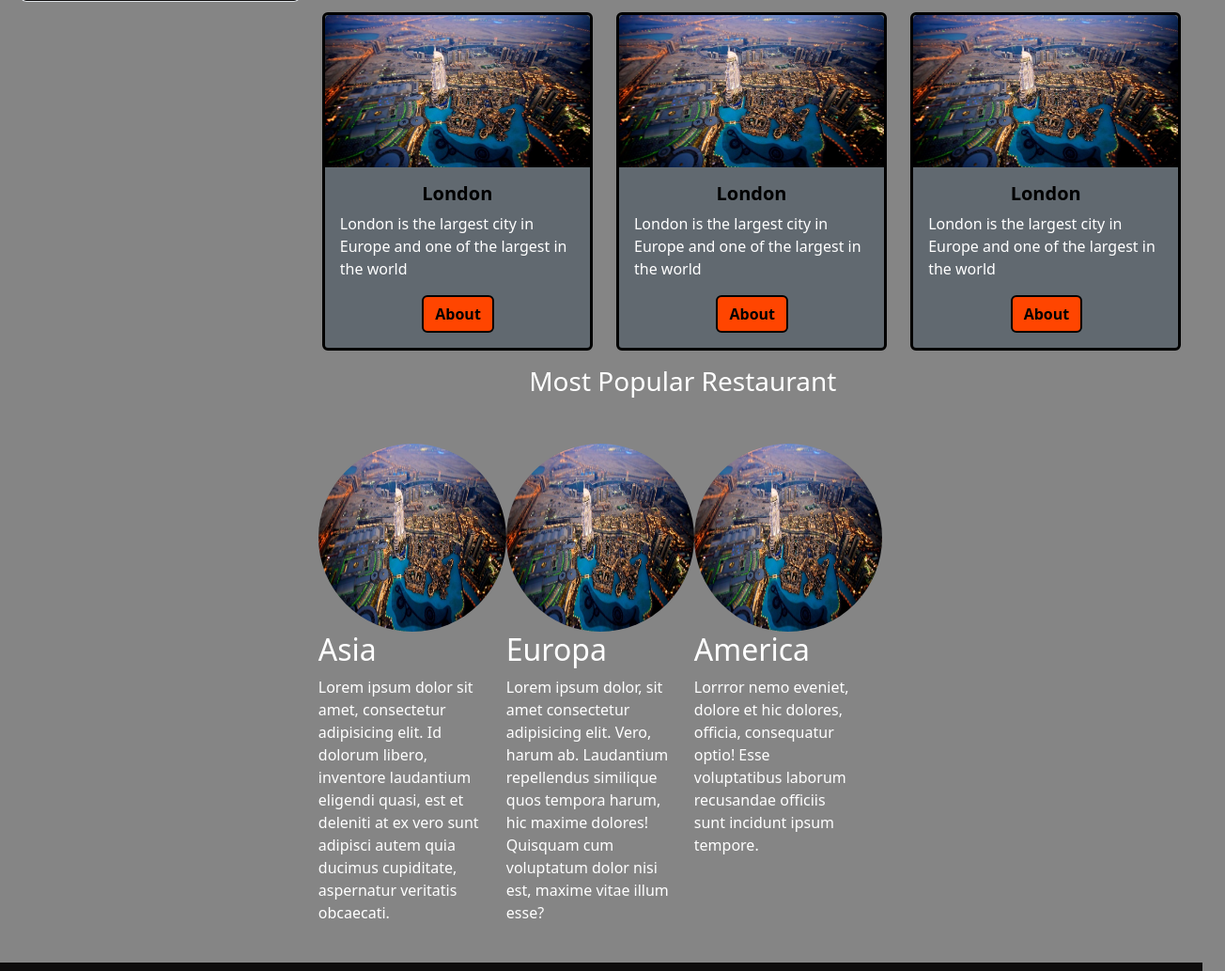
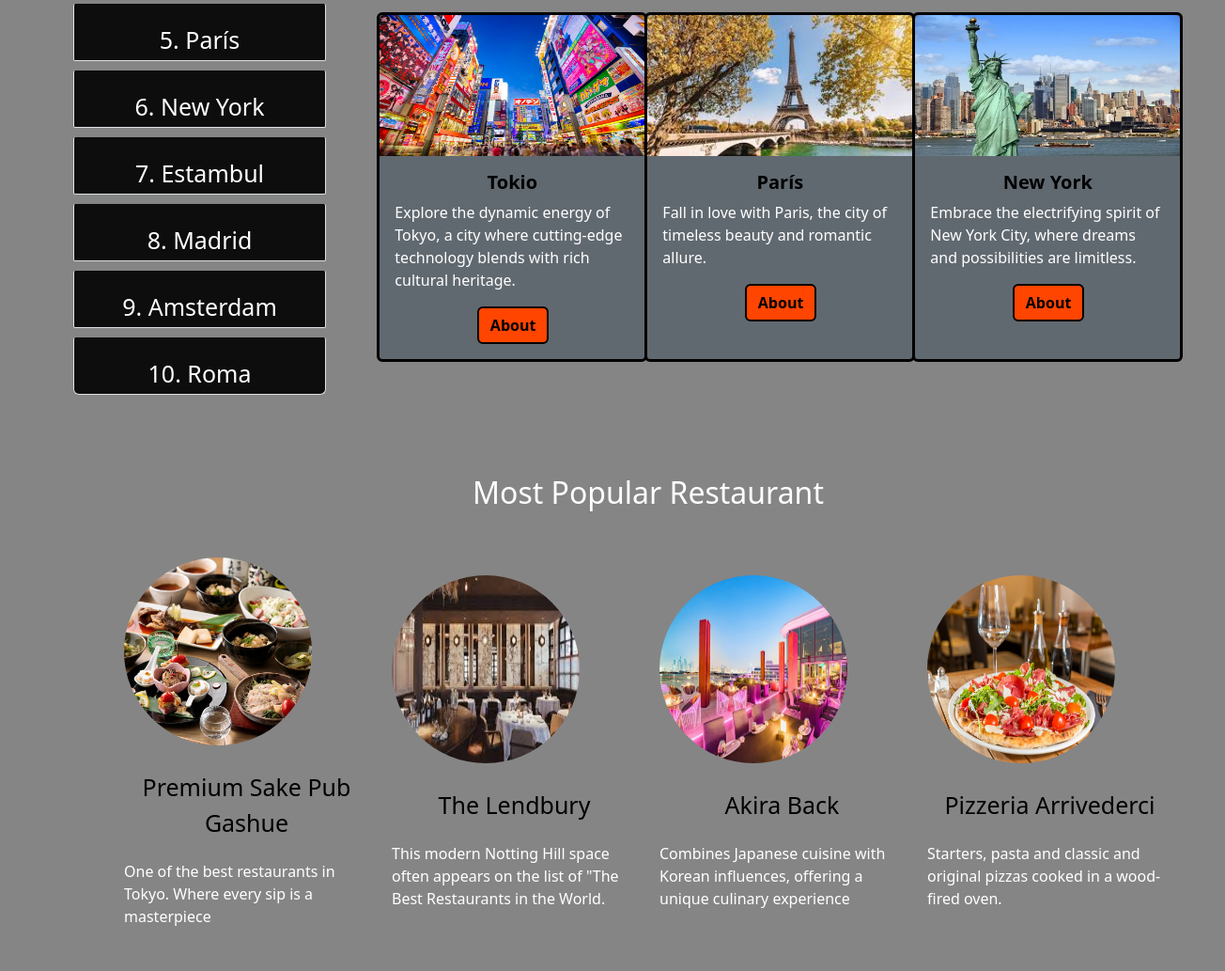
Before and after one commit to ConchyP/Cities-in-the-word, a website: page index.html in a window 1280 px wide. Shown: the part 853-1886 px from the top of the page at 94% size, 1304 px wide, since content can reach past the window. Drawn offline with nearby package versions, Linux system fonts and the light colour scheme.

Commit message:
added more styles

```diff
--- a/index.html
+++ b/index.html
@@ -37,16 +37,24 @@
     </div>
     </header>
     <main>
+      <div class="container 1">
       <div class="row">
         <div class="col-3 interesting-cities">
-          <p class="h4">Most popular cities</p>
+          <h4 class="h4">Most popular cities</h4>
           <ol class="list-group list-group-numbered">
             <li class="list-group-item">London</li>
+            <li class="list-group-item">Bangkok</li>
             <li class="list-group-item">Dubai</li>
-            <li class="list-group-item">Bankogk</li>
+            <li class="list-group-item">Tokio</li>
+            <li class="list-group-item">París</li>
+            <li class="list-group-item">New York</li>
+            <li class="list-group-item">Estambul</li>
+            <li class="list-group-item">Madrid</li>
             <li class="list-group-item">Amsterdam</li>
-            <li class="list-group-item">Santiago de Compostela</li>
-            <li class="list-group-item">Oviedo</li>
+            <li class="list-group-item">Roma</li>
+
+
+
           </ol>
         </div>
 
@@ -68,7 +76,7 @@
           <img class="card-img-top" src="./public/assets/images/Bangkok.jpg" alt="img Bangkok">
           <div class="card-body">
             <h5 class="card-title">Bangkok</h5>
-            <p class="card-text">London is the largest city in Europe and one of the largest in the world</p>
+            <p class="card-text">Discover the vibrant charm of Bangkok, where tradition meets modernity.</p>
             <a href="#" class="btn btn-primary">About</a>
           </div>
         </div>
@@ -78,17 +86,17 @@
               <img class="card-img-top" src="./public/assets/images/Dubai.jpg" alt="img Dubai">
               <div class="card-body">
                 <h5 class="card-title">Dubai</h5>
-                <p class="card-text">London is the largest city in Europe and one of the largest in the world</p>
+                <p class="card-text">Experience the dazzling luxury of Dubai, where innovation and opulence converge.</p>
                 <a href="#" class="btn btn-primary">About</a>
               </div>
           </div>
           </div>
         <div class="col-md-4 p-3">
           <div class="card" style="width: 18rem;">
-            <img class="card-img-top" src="./public/assets/images/Dubai.jpg" alt="img Londres">
+            <img class="card-img-top" src="./public/assets/images/Tokio.jpg" alt="img Tokio">
             <div class="card-body">
-              <h5 class="card-title">London</h5>
-              <p class="card-text">London is the largest city in Europe and one of the largest in the world</p>
+              <h5 class="card-title">Tokio</h5>
+              <p class="card-text">Explore the dynamic energy of Tokyo, a city where cutting-edge technology blends with rich cultural heritage.</p>
               <a href="#" class="btn btn-primary"> About</a>
             </div>
             </div>
@@ -96,10 +104,10 @@
         <div class="col-md-4 p-3">
 
             <div class="card" style="width: 18rem;">
-              <img class="card-img-top" src="./public/assets/images/Dubai.jpg" alt="img Londres">
+              <img class="card-img-top" src="./public/assets/images/Paris.jpg" alt="img Londres">
               <div class="card-body">
-                <h5 class="card-title">London</h5>
-                <p class="card-text">London is the largest city in Europe and one of the largest in the world</p>
+                <h5 class="card-title">París</h5>
+                <p class="card-text">Fall in love with Paris, the city of timeless beauty and romantic allure.</p>
                 <a href="#" class="btn btn-primary"> About</a>
               </div>
               </div>
@@ -107,36 +115,44 @@
         <div class="col-md-4 p-3">
 
               <div class="card" style="width: 18rem;">
-                <img class="card-img-top" src="./public/assets/images/Dubai.jpg" alt="img Londres">
+                <img class="card-img-top" src="./public/assets/images/NewYork.jpg" alt="img Londres">
                 <div class="card-body">
-                  <h5 class="card-title">London</h5>
-                  <p class="card-text">London is the largest city in Europe and one of the largest in the world</p>
+                  <h5 class="card-title">New York</h5>
+                  <p class="card-text">Embrace the electrifying spirit of New York City, where dreams and possibilities are limitless.</p>
                   <a href="#" class="btn btn-primary"> About</a>
                 </div>
       </div>
         </div>
         </div>
+        </div>
 
-      <div class="row" id="most-popular">
-        <h3 id="cnte">Most Popular Restaurant </h3>
+      <div class="row" id="most-popular-restaurant">
+        <h4 id="h4">Most Popular Restaurant </h4>
         <div class="col-lg-3">
-          <img  class="bd-placeholder-img rounded-circle" width="200" height="200" src="./public/assets/images/Dubai.jpg">
-          <h2 class="fw-normal">Asia</h2>
-          <p>Lorem ipsum dolor sit amet, consectetur adipisicing elit. Id dolorum libero, inventore laudantium eligendi quasi, est et deleniti at ex vero sunt adipisci autem quia ducimus cupiditate, aspernatur veritatis obcaecati.</p>
+          <img  class="bd-placeholder-img rounded-circle" width="200" height="200" src="./public/assets/images/SakePub.jpg">
+          <p id="h5" class="fw-normal">Premium Sake Pub Gashue</p>
+          <p>One of the best restaurants in Tokyo.
+            Where every sip is a masterpiece</p>
         </div>
         <div class="col-lg-3">
-          <img  class="bd-placeholder-img rounded-circle" width="200" height="200"  src="./public/assets/images/Dubai.jpg">
-          <h2 class="fw-normal">Europa</h2>
-          <p>Lorem ipsum dolor, sit amet consectetur adipisicing elit. Vero, harum ab. Laudantium repellendus similique quos tempora harum, hic maxime dolores! Quisquam cum voluptatum dolor nisi est, maxime vitae illum esse?</p>
+          <img  class="bd-placeholder-img rounded-circle" width="200" height="200"  src="./public/assets/images/The-Ledbury.jpg">
+          <p id="h5" class="fw-normal" id="restaurant">The Lendbury</p>
+          <p>This modern Notting Hill space often appears on the list of "The Best Restaurants in the World.</p>
         </div>
         <div class="col-lg-3">
-          <img  class="bd-placeholder-img rounded-circle" width="200" height="200"  src="./public/assets/images/Dubai.jpg">
-          <h2 class="fw-normal">America</h2>
-          <p>Lorrror nemo eveniet, dolore et hic dolores, officia, consequatur optio! Esse voluptatibus laborum recusandae officiis sunt incidunt ipsum tempore.</p>
+          <img  class="bd-placeholder-img rounded-circle" width="200" height="200"  src="./public/assets/images/akira-back.jpg">
+          <p id="h5" class="fw-normal">Akira Back</p>
+          <p>
+            Combines Japanese cuisine with Korean influences, offering a unique culinary experience</p>
+        </div>
+        <div class="col-lg-3">
+          <img  class="bd-placeholder-img rounded-circle" width="200" height="200"  src="./public/assets/images/pizzeria-arrivederci.jpg">
+          <p  id="h5"class="fw-normal">Pizzeria Arrivederci</p>
+          <p>Starters, pasta and classic and original pizzas cooked in a wood-fired oven.</p>
         </div>
       </div>
+    </main>
 
-    </main>
     <footer class="footer">
       <div class="copy"><strong> &copy; Conchy 2024</strong>
   </div>
--- a/src/sass/styles.scss
+++ b/src/sass/styles.scss
@@ -10,6 +10,7 @@ body {
   .banner {
     h1 {
       font-weight: bold;
+
     }
     background-image: url(../../public/assets/images/Guia-Estambul-Turquia.jpg);
     background-repeat: no-repeat;
@@ -17,11 +18,13 @@ body {
     background-position: center;
     height: 350px;
     color: white;
+    margin-bottom: 3%;
   }
 
   .interesting-cities {
     h4 {
       color: white;
+      font-size: xx-large;
       text-align: center;
     }
     padding: 8px;
@@ -32,16 +35,24 @@ body {
       background-color: rgb(14, 13, 13);
       color: white;
       border-radius: 2px;
+      height: 61px;
+      text-align: center;
+      font-size: 25px;
     }
   }
 
   .card {
+    .card-img-top {
+      height: 150px;
+    }
+
     h5 {
       color: black;
-      font-weight: bold;
+      font-weight: bolder;
       text-align: center;
     }
 
+    margin-left: 12%;
     height: 100%;
     background-color: rgb(97, 105, 112);
     color: white;
@@ -59,19 +70,40 @@ body {
     }
   }
 
-  #most-popular {
-    h3 {
+  #most-popular-restaurant {
+
+    display: flex;
+    justify-content: space-around;
+    align-items: center;
+    margin-left: 50px;
     color: white;
+    padding: 20px 0;
+    box-sizing: border-box;
+    flex-wrap: wrap;
+
+    h4 {
+      color: white;
+      margin-top: 5%;
       margin-bottom: 50px;
+      font-size: xx-large;
+      text-align: center;
+      margin-right: 50px;
+    }
+
+    #h5 {
+      margin-top: 10%;
+      color: black;
+
+      font-size: 25px;
+
       text-align: center;
     }
-    width: 100vh;
-    background-color: rgb(133, 133, 133);
-    color: white;
-    #most-popular .col-lg-3 img {
-     gap: 20%;
+
+    p{
+      margin-top: 8%;
     }
 
+  }
 }
 
 footer {
@@ -89,8 +121,7 @@ body {
     display: flex;
     height: 30px;
     width: 30px;
-      margin-left: 900px;
+    margin-left: 1000px;
     gap: 20px;
   }
 }
-}
```
Also changed, not shown: public/assets/images/NewYork.jpg (added), public/assets/images/Paris.jpg (added), public/assets/images/SakePub.jpg (added), public/assets/images/The-Ledbury.jpg (added), public/assets/images/Tokio.jpg (added), public/assets/images/akira-back.jpg (added), public/assets/images/pizzeria-arrivederci.jpg (added), public/css/styles.css, 1 other file. Lines whose indentation alone changed are shown as unchanged.
